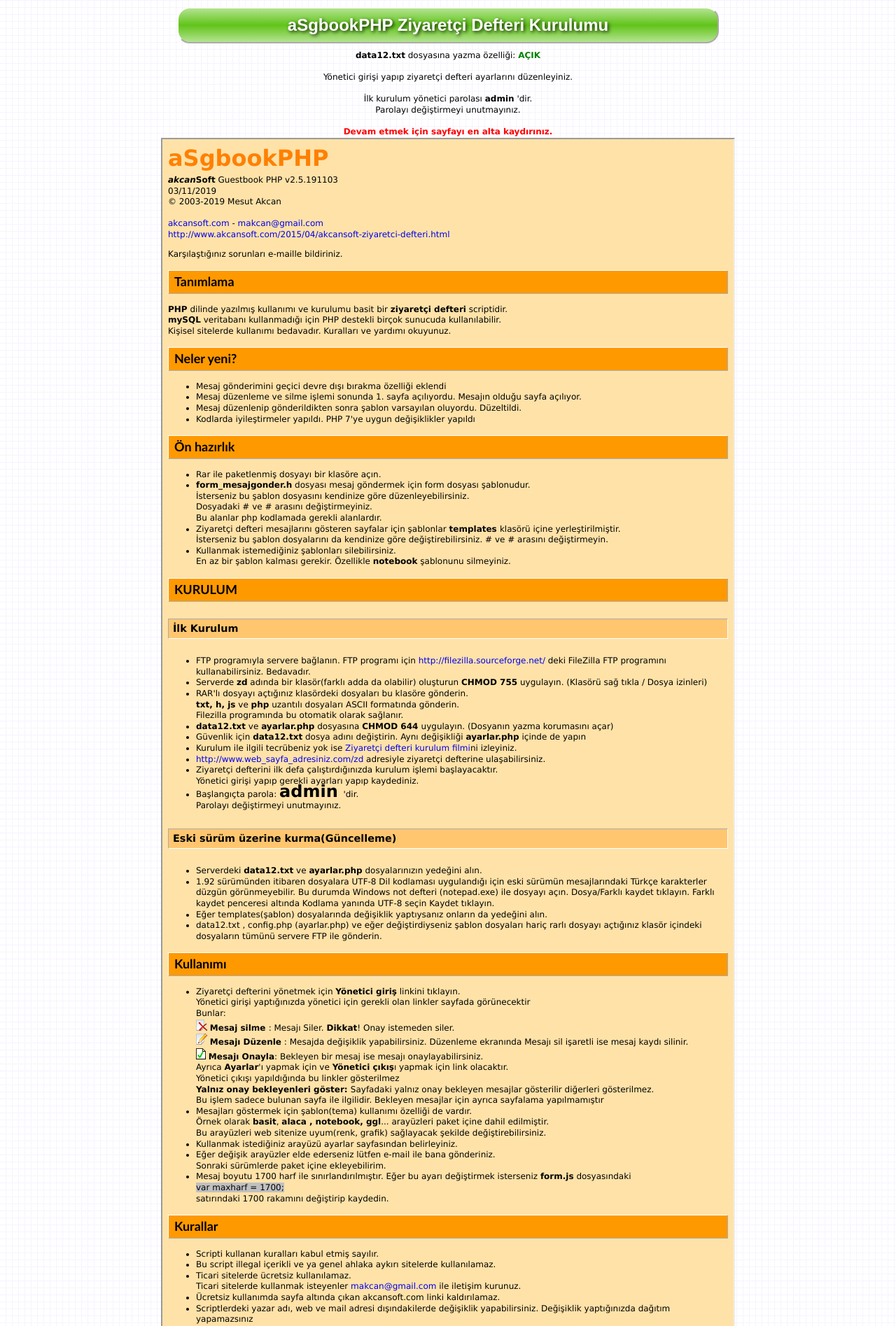
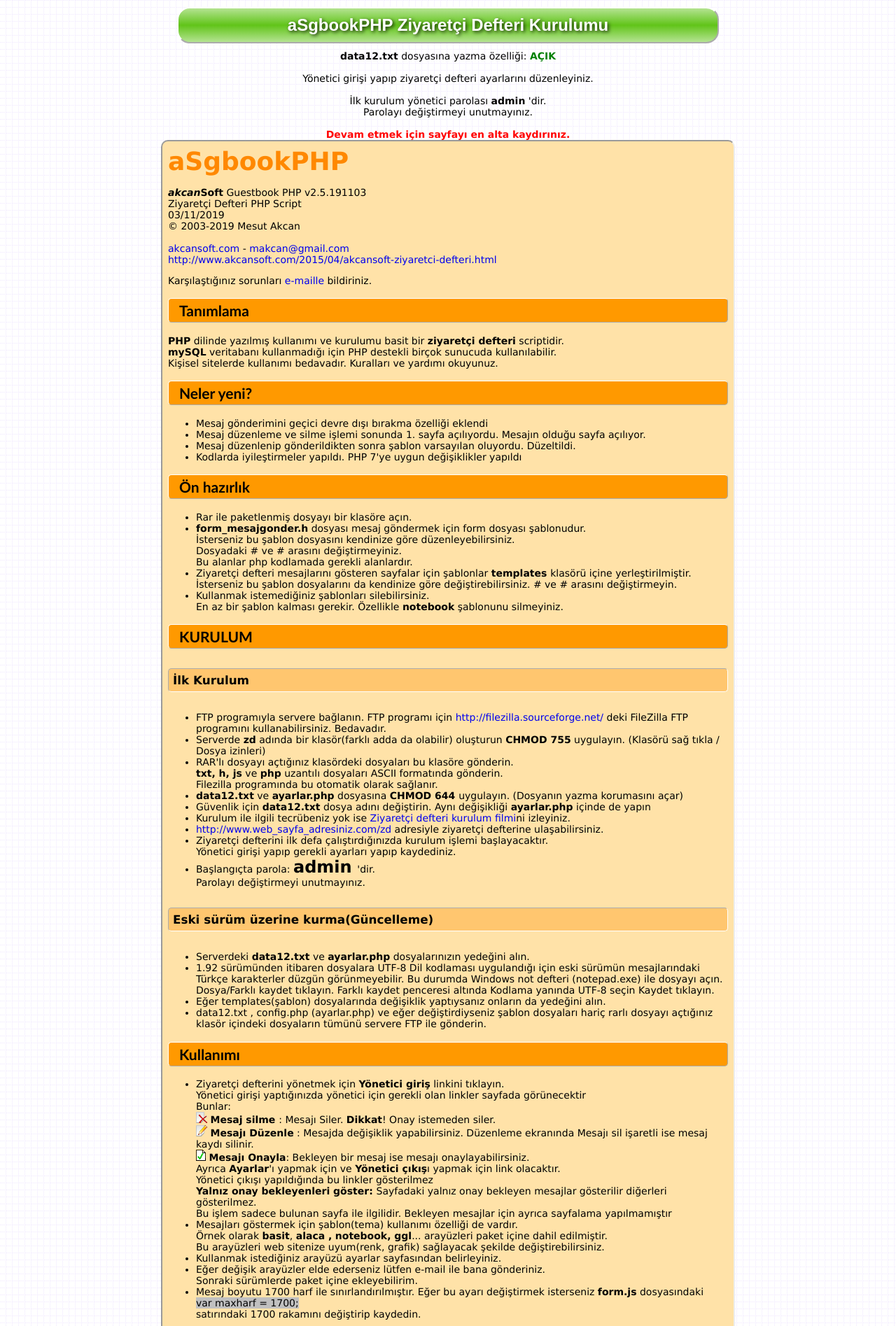
Before and after one commit to akcansoft/asgbookphp, a PHP site: page /index.php in a window 1280 px wide. Shown: the top 1895 px of the page at 70% size. Run offline with PHP 8.4, Linux system fonts and the light colour scheme.

Commit message:
Güncelleme v2.5
Güncelleme dosyaları v2.5.191103 1945

```diff
--- a/README_TR.htm
+++ b/README_TR.htm
@@ -1,14 +1,10 @@
-<!DOCTYPE HTML PUBLIC "-//W3C//DTD HTML 4.01 Transitional//EN">
-<html><head>
-<meta http-equiv="Content-Type" content="text/html; charset=utf-8">
-<title>aSgbookPHP: akcanSoft Guestbook PHP</title>
 <style>
 body {
 	font-family: Verdana;
- font-size: 9pt;
- line-height: 130%;
+	font-size: 14px;
 }
 .tab1 {
+	border-radius: 10px;
 	border-style: inset;
 	border-width: 2px;
 	padding: 8px;
@@ -16,14 +12,16 @@
 	width: 800px;
 }
 .tab1 h2 {
+	border-radius: 5px;
 	border: 1px outset white;
- padding: 8px;
+	padding: 4px 4px 4px 15px;
 	background-color: #f90;
 	font-weight: bold;
 	font-family: Trebuchet MS;
 	color: black;
 }
 .tab1 h5 {
+	border-radius: 5px;
 	border: 1px inset #fff;
 	padding: 6px;
 	background-color: #ffc66f;
@@ -34,16 +32,16 @@
 <body>
 <div align="center">
 <div class="tab1" align="left">
-<p><font color="#ff8000" size="6"><b>aSgbookPHP</b><br>
-</font><br>
-<b><i>akcan</i>Soft</b> Guestbook PHP v2.5.191103<br>
+<div style="color:#f80; font-size: 36px; font-weight: bold;">aSgbookPHP</div>
+<br>
+<b><i>akcan</i>Soft</b> Guestbook PHP v2.5.191103<br>Ziyaretçi Defteri PHP
+	Script<br>
 03/11/2019<br>
 © 2003-2019 Mesut Akcan<br>
 <br>
 <a href="http://www.akcansoft.com">akcansoft.com</a> - <a href="mailto:makcan@gmail.com">makcan@gmail.com</a><br>
-<a href="http://www.akcansoft.com/2015/04/akcansoft-ziyaretci-defteri.html">http://www.akcansoft.com/2015/04/akcansoft-ziyaretci-defteri.html<br>
-</a> </p>
-<p> Karşılaştığınız sorunları e-maille bildiriniz.</p>
+<a href="http://www.akcansoft.com/2015/04/akcansoft-ziyaretci-defteri.html">http://www.akcansoft.com/2015/04/akcansoft-ziyaretci-defteri.html</a>
+<p> Karşılaştığınız sorunları <a href="mailto:makcan@gmail.com">e-maille</a> bildiriniz.</p>
 <h2>Tanımlama</h2>
 <p><b>PHP</b> dilinde yazılmış kullanımı ve kurulumu basit
 bir <b>ziyaretçi defteri</b> scriptidir.<br>
@@ -207,7 +205,7 @@
 <ul>
  <li>Bu script kişisel siteler için kurallara uyarak tamamen <b>BEDAVA
  </b>kullanılabilir.</li>
- <li>Satılmaz, Değişiklik yapılmadan Bedava dağıtılabilir. </li>
+ <li><strong>Satılmaz</strong>, Değişiklik yapılmadan Bedava dağıtılabilir. </li>
  <li>Bu script sadece bir kişi tarafından tamamen amatör ruhla
 ve büyük özveri, uzun çalışmalar ve
 çabalar sonucu üretilmiştir.</li>
@@ -219,4 +217,4 @@
 </ul>
 </div>
 </div>
-</body></html>
+<br>
--- a/ayarlar.php
+++ b/ayarlar.php
@@ -3,13 +3,14 @@
 $homepage = "http://www.akcansoft.com" ;
 $template = "notebook" ;
 $templateselectable = "1" ;
+$admin_email = "" ;
 $chrset = "utf-8" ;
 $tformat = "d/m/y H:i" ;
-$msgcnt = "2" ;
+$msgcnt = "1" ;
 $mpp = "15" ;
 $linkkonum = "0" ;
 $sf = "" ;
-$wait_time = "30" ;
+$wait_time = "120" ;
 $gk = "1" ;
 $gkks = "5" ;
 $htmltags = "<B><I><U><CODE>" ;
--- a/index.php
+++ b/index.php
@@ -3,7 +3,7 @@
 ob_start();
 /*========================================
  aSgbookPHP
- akcanSoft Guestbook PHP v2.5.191103 1530
+ akcanSoft Guestbook PHP v2.5.191103 1945
 
  © 2003-2019 Mesut Akcan
 
@@ -103,7 +103,7 @@
 switch ($a){
 case "login": // Yönetici giriş form
     sayfabasligi("Yönetici Giriş Formu");
-    echo "<div class='baslik'>asGbookPHP Yönetici Giriş</div><form method='POST'><input type='hidden' name='a' value='login2'><table><tr><td align='right'>Yönetici Parolası:</td><td><input type='password' name='pass'> <input type='submit' value='Gönder' class='buton3'></td></tr><tr><td> </td><td><label><input name='hatirla' type='checkbox' value=1>Beni hatırla</label></td></tr></table></form>";
+    echo "<div class='baslik'>asGbookPHP Yönetici Giriş</div><form method='POST'><input type='hidden' name='a' value='login2'><table><tr><td align='right'>Yönetici Parolası:</td><td><input type='password' name='pass'> <input type='submit' value='Giriş' class='buton3'></td></tr><tr><td> </td><td><label><input name='hatirla' type='checkbox' value=1>Beni hatırla</label></td></tr></table></form>";
     break;
 case "login2": // YÖNETİCİ GİRİŞ
 	$pass=htmkodsil($_POST['pass']); // yönetici giriş parolası
@@ -516,7 +516,7 @@
 			echo "İlk kurulum yönetici parolası <b>admin</b> 'dir.<br>Parolayı değiştirmeyi unutmayınız.<br><br>";
 			echo "<span style='color:red'><b>Devam etmek için sayfayı en alta kaydırınız.</b></span>";
 			include ("README_TR.htm");
-			echo "<a class='buton' href='$scradr?a=login'> Devam </a>";
+			echo "<a class='buton' href='$scradr?a=login'> Devam &raquo;&raquo; </a>";
 		}
 		// Dosyalarda sorun varsa. Kuruluma devam etme
 		else{
```
Also changed, not shown: OKU.txt (+13 -8 lines), 2 other files. Lines whose indentation alone changed are shown as unchanged.
